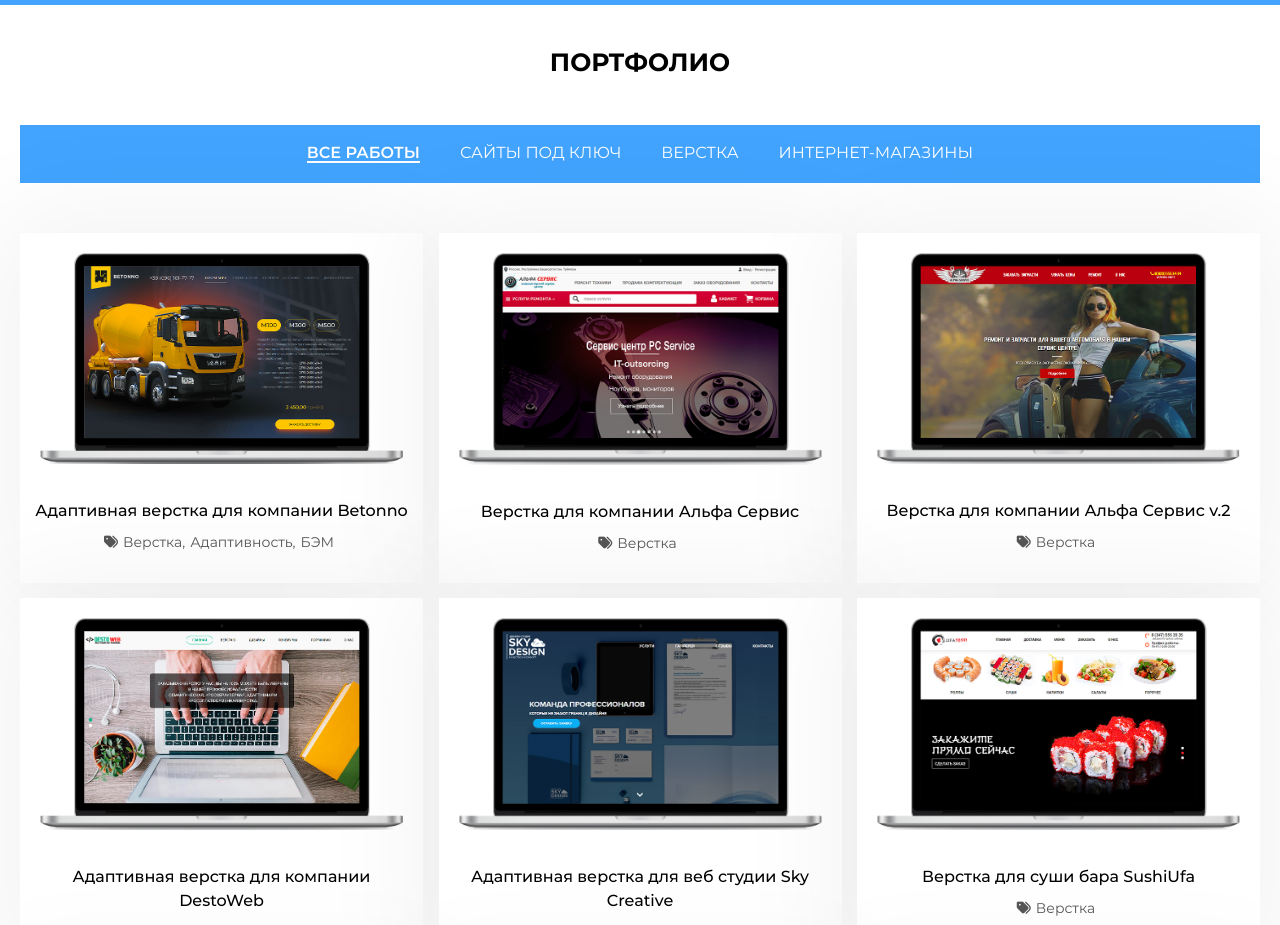
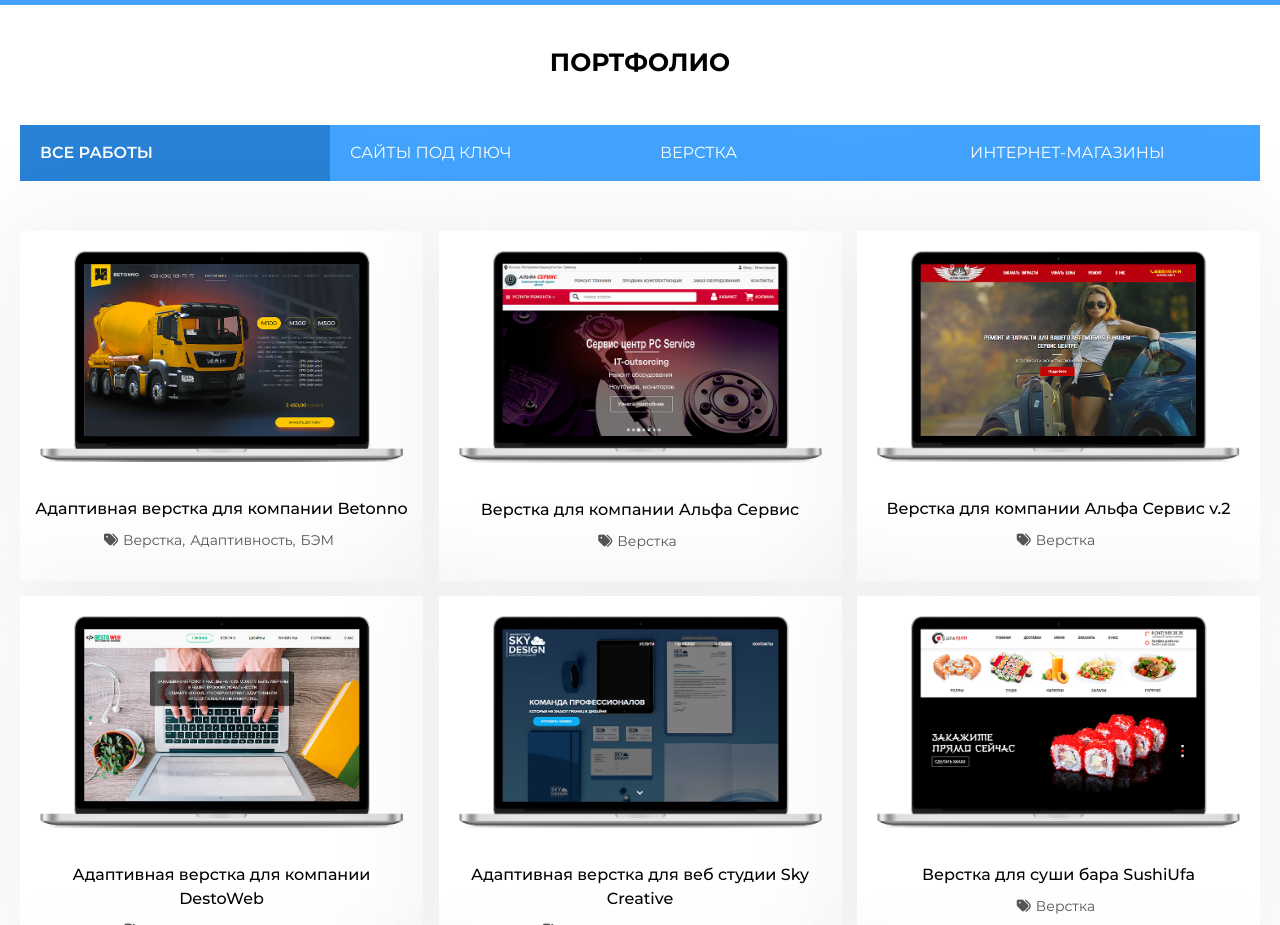
Before and after one commit to olejo-hypero/olejo-hypero.github.io, a plain HTML site: page index.html in a window 1280 px wide. Shown: the part 800-1725 px from the top of the page. Drawn offline with Linux system fonts and the light colour scheme; files whose address does not match are found by name.

Commit message:
update
update

```diff
--- a/css/style.css
+++ b/css/style.css
@@ -317,7 +317,6 @@ section {
 	display: -o-flex;
 	display: flex;
 	justify-content: center;
-	padding: 20px 0;
 	background: #42a4ff;
 }
 
@@ -326,7 +325,9 @@ section {
 }
 
 .tabs__item {
-	margin: 0 20px;
+	flex: 1 1 100%;
+	padding: 20px;
+	/* margin: 0 20px; */
 	font-size: 16px;
 	font-family: 'MontserratRegular';
 	color: #fff;
@@ -344,9 +345,10 @@ section {
 }
 
 .tabs__item--active {
+	background: #2982d6;
 	color: #fff;
 	font-family: 'MontserratSemiBold';
-	border-bottom: 2px solid #fff;
+	/* border-bottom: 2px solid #fff; */
 	cursor: default;
 }
 
```
